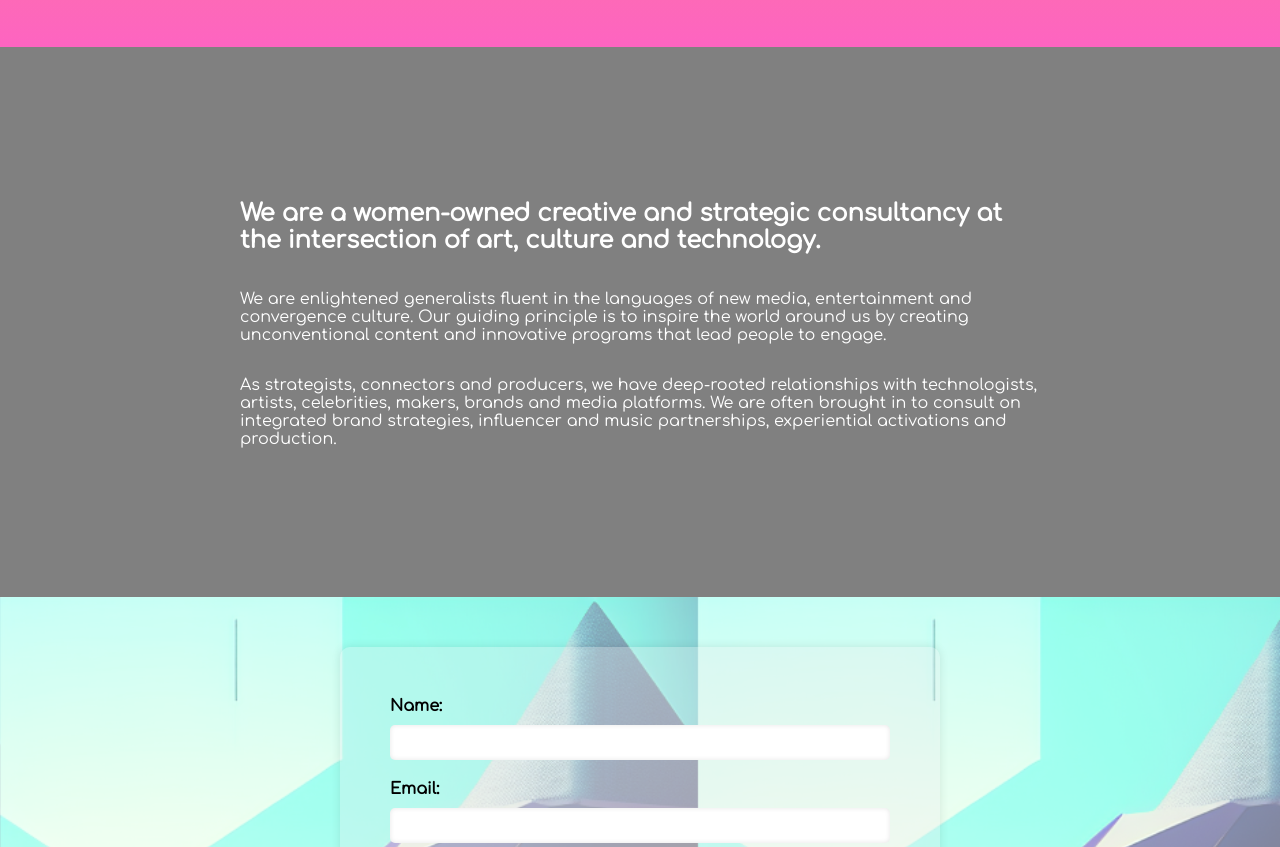
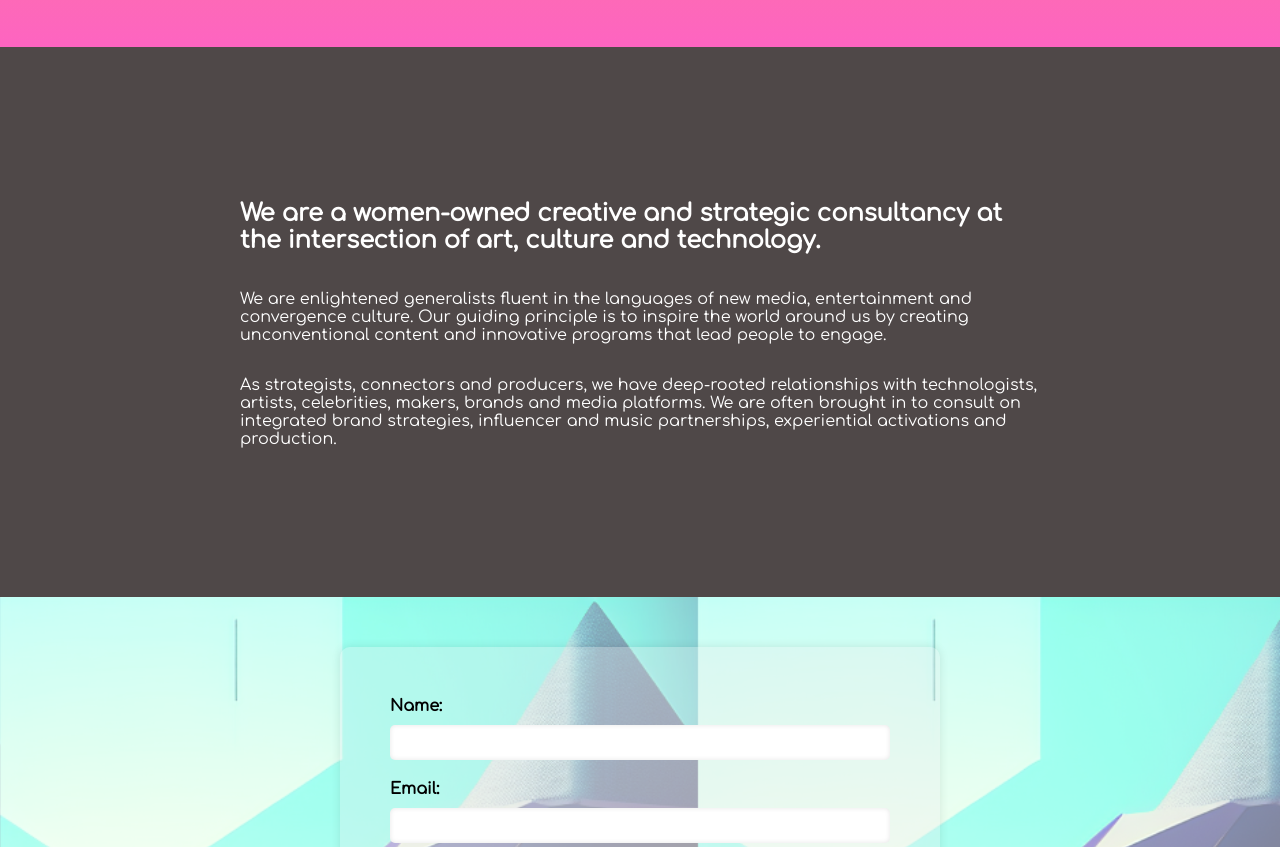
Before and after one commit to simonindelicate/shortyv2_DEV, a plain HTML site: page index.html in a window 1280 px wide. Shown: the part 1317-2164 px from the top of the page. Drawn offline with Linux system fonts and the light colour scheme.

Commit message:
bg section 2

```diff
--- a/index.html
+++ b/index.html
@@ -104,7 +104,7 @@
   background: linear-gradient(to bottom, #ffa154, #fd64c1);
       }
       .section:nth-child(2) {
-        background-color: grey;
+        background-color: #4f4848;
         padding:50px;
         margin:auto;
       }
```
